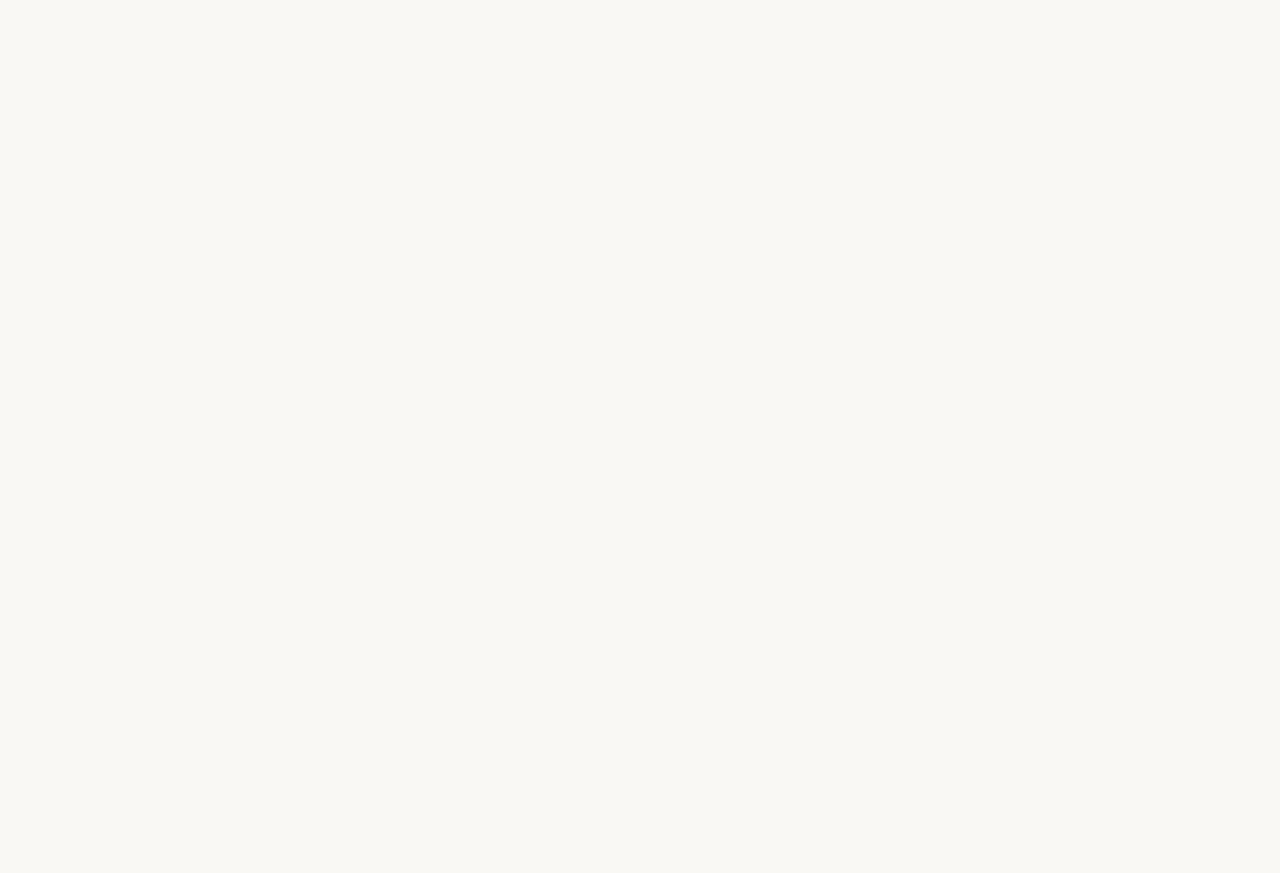
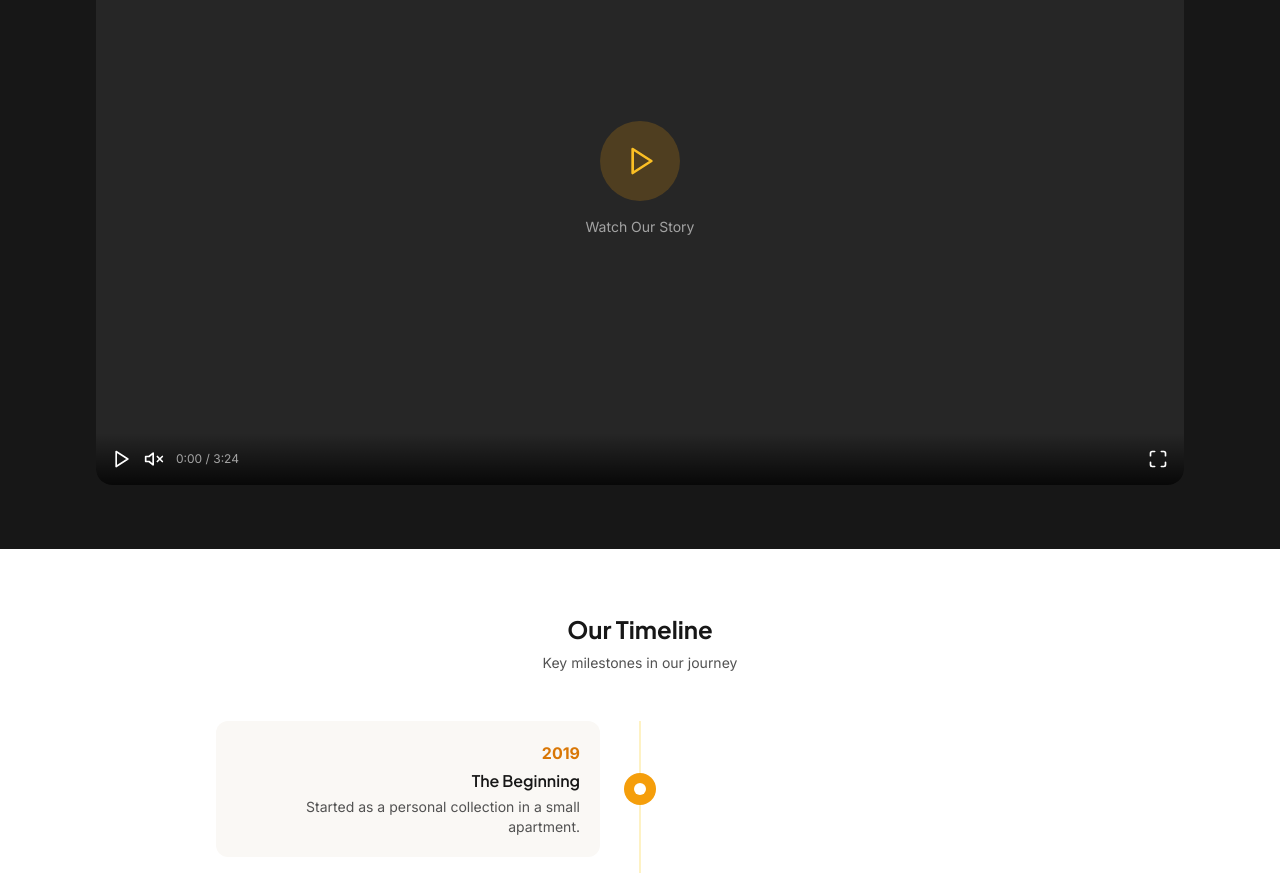
Before and after one commit to LeeDev428/aniki, a Next.js app in the folder frontend/: page /story in a window 1280 px wide. Before the commit this address had no page. Shown: the part 427-1300 px from the top of the page. Before the commit the page ends 800 px from the top, so only its background shows below. Built offline with nearby package versions, Linux system fonts and the light colour scheme.

Commit message:
Create page.tsx

```diff
--- /dev/null
+++ b/frontend/src/app/story/page.tsx
@@ -0,0 +1,201 @@
+'use client'
+
+import { Play, Pause, Volume2, VolumeX, Maximize } from 'lucide-react'
+import { useState } from 'react'
+import PageLayout from '@/components/PageLayout'
+import { FadeIn, StaggerContainer, StaggerItem } from '@/components/animations'
+
+const storyMilestones = [
+  { year: '2019', title: 'The Beginning', description: 'Started as a personal collection in a small apartment.' },
+  { year: '2020', title: 'First Online Store', description: 'Launched our first e-commerce platform.' },
+  { year: '2021', title: 'Brand Partnerships', description: 'Partnered with major manufacturers like Banpresto.' },
+  { year: '2022', title: 'Global Expansion', description: 'Started shipping to over 50 countries.' },
+  { year: '2023', title: 'Community Growth', description: 'Reached 10,000+ happy collectors worldwide.' },
+  { year: '2024', title: 'New Horizons', description: 'Expanding product lines and exclusive releases.' },
+]
+
+const testimonials = [
+  {
+    quote: "Aniki has the best selection of figures I've ever seen. Fast shipping and excellent packaging!",
+    author: 'Sarah T.',
+    location: 'USA',
+    avatar: '👩'
+  },
+  {
+    quote: "Finally found a reliable source for authentic anime figures. Highly recommended!",
+    author: 'Mike K.',
+    location: 'Canada',
+    avatar: '👨'
+  },
+  {
+    quote: "The customer service is top-notch. They helped me track down a rare figure I've been looking for.",
+    author: 'Yuki M.',
+    location: 'Japan',
+    avatar: '👩‍🦰'
+  },
+]
+
+export default function StoryPage() {
+  const [isPlaying, setIsPlaying] = useState(false)
+  const [isMuted, setIsMuted] = useState(true)
+
+  return (
+    <PageLayout>
+      {/* Hero Video Section */}
+      <section className="relative py-16 bg-neutral-900">
+        <div className="max-w-6xl mx-auto px-6 lg:px-8">
+          <FadeIn className="text-center mb-8">
+            <span className="inline-block px-4 py-1.5 mb-4 text-xs font-medium text-honey-400 bg-honey-500/20 rounded-full">
+              Our Journey
+            </span>
+            <h1 className="text-3xl lg:text-4xl font-bold text-white mb-4">
+              The Aniki Story
+            </h1>
+            <p className="text-neutral-400 max-w-2xl mx-auto">
+              From a passionate collector&apos;s dream to a global destination for anime enthusiasts.
+            </p>
+          </FadeIn>
+
+          {/* Video Player Placeholder */}
+          <FadeIn delay={0.2}>
+            <div className="relative aspect-video bg-neutral-800 rounded-2xl overflow-hidden">
+              <div className="absolute inset-0 flex items-center justify-center">
+                <div className="text-center">
+                  <div className="w-20 h-20 mx-auto mb-4 rounded-full bg-honey-500/20 flex items-center justify-center cursor-pointer hover:bg-honey-500/30 transition-colors"
+                    onClick={() => setIsPlaying(!isPlaying)}
+                  >
+                    {isPlaying ? (
+                      <Pause className="w-8 h-8 text-honey-400" />
+                    ) : (
+                      <Play className="w-8 h-8 text-honey-400 ml-1" />
+                    )}
+                  </div>
+                  <p className="text-neutral-400 text-sm">Watch Our Story</p>
+                </div>
+              </div>
+
+              {/* Video Controls */}
+              <div className="absolute bottom-0 left-0 right-0 p-4 bg-gradient-to-t from-black/80 to-transparent">
+                <div className="flex items-center justify-between">
+                  <div className="flex items-center gap-3">
+                    <button
+                      onClick={() => setIsPlaying(!isPlaying)}
+                      className="text-white hover:text-honey-400 transition-colors"
+                    >
+                      {isPlaying ? <Pause className="w-5 h-5" /> : <Play className="w-5 h-5" />}
+                    </button>
+                    <button
+                      onClick={() => setIsMuted(!isMuted)}
+                      className="text-white hover:text-honey-400 transition-colors"
+                    >
+                      {isMuted ? <VolumeX className="w-5 h-5" /> : <Volume2 className="w-5 h-5" />}
+                    </button>
+                    <span className="text-xs text-neutral-400">0:00 / 3:24</span>
+                  </div>
+                  <button className="text-white hover:text-honey-400 transition-colors">
+                    <Maximize className="w-5 h-5" />
+                  </button>
+                </div>
+              </div>
+            </div>
+          </FadeIn>
+        </div>
+      </section>
+
+      {/* Timeline Section */}
+      <section className="py-16 bg-white">
+        <div className="max-w-6xl mx-auto px-6 lg:px-8">
+          <FadeIn className="text-center mb-12">
+            <h2 className="text-2xl font-bold text-neutral-900 mb-2">Our Timeline</h2>
+            <p className="text-neutral-600 text-sm">Key milestones in our journey</p>
+          </FadeIn>
+
+          <div className="relative">
+            {/* Timeline Line */}
+            <div className="absolute left-4 lg:left-1/2 top-0 bottom-0 w-px bg-honey-200 -translate-x-1/2" />
+
+            <StaggerContainer className="space-y-8">
+              {storyMilestones.map((milestone, index) => (
+                <StaggerItem key={index}>
+                  <div className={`flex items-center gap-6 ${index % 2 === 0 ? 'lg:flex-row' : 'lg:flex-row-reverse'}`}>
+                    <div className={`flex-1 ${index % 2 === 0 ? 'lg:text-right' : 'lg:text-left'} hidden lg:block`}>
+                      <div className="p-5 bg-cream rounded-xl inline-block max-w-sm">
+                        <span className="text-honey-600 font-bold">{milestone.year}</span>
+                        <h3 className="font-semibold text-neutral-900 mt-1">{milestone.title}</h3>
+                        <p className="text-sm text-neutral-600 mt-1">{milestone.description}</p>
+                      </div>
+                    </div>
+
+                    {/* Timeline Dot */}
+                    <div className="relative z-10 w-8 h-8 rounded-full bg-honey-500 flex items-center justify-center flex-shrink-0">
+                      <div className="w-3 h-3 rounded-full bg-white" />
+                    </div>
+
+                    <div className="flex-1 lg:hidden">
+                      <div className="p-5 bg-cream rounded-xl">
+                        <span className="text-honey-600 font-bold">{milestone.year}</span>
+                        <h3 className="font-semibold text-neutral-900 mt-1">{milestone.title}</h3>
+                        <p className="text-sm text-neutral-600 mt-1">{milestone.description}</p>
+                      </div>
+                    </div>
+
+                    <div className="flex-1 hidden lg:block" />
+                  </div>
+                </StaggerItem>
+              ))}
+            </StaggerContainer>
+          </div>
+        </div>
+      </section>
+
+      {/* Testimonials Section */}
+      <section className="py-16 bg-cream">
+        <div className="max-w-6xl mx-auto px-6 lg:px-8">
+          <FadeIn className="text-center mb-12">
+            <h2 className="text-2xl font-bold text-neutral-900 mb-2">What Collectors Say</h2>
+            <p className="text-neutral-600 text-sm">Stories from our community</p>
+          </FadeIn>
+
+          <StaggerContainer className="grid md:grid-cols-3 gap-6">
+            {testimonials.map((testimonial, index) => (
+              <StaggerItem key={index}>
+                <div className="p-6 bg-white rounded-xl">
+                  <div className="flex items-center gap-3 mb-4">
+                    <div className="w-10 h-10 rounded-full bg-honey-100 flex items-center justify-center">
+                      <span className="text-xl">{testimonial.avatar}</span>
+                    </div>
+                    <div>
+                      <p className="font-medium text-neutral-900 text-sm">{testimonial.author}</p>
+                      <p className="text-xs text-neutral-500">{testimonial.location}</p>
+                    </div>
+                  </div>
+                  <p className="text-sm text-neutral-600 italic">&ldquo;{testimonial.quote}&rdquo;</p>
+                </div>
+              </StaggerItem>
+            ))}
+          </StaggerContainer>
+        </div>
+      </section>
+
+      {/* CTA Section */}
+      <FadeIn>
+        <section className="py-16 bg-gradient-to-r from-honey-500 to-honey-600">
+          <div className="max-w-6xl mx-auto px-6 lg:px-8 text-center">
+            <h2 className="text-2xl font-bold text-white mb-3">
+              Be Part of Our Story
+            </h2>
+            <p className="text-honey-100 text-sm mb-6 max-w-lg mx-auto">
+              Join our growing community of collectors and discover amazing figures.
+            </p>
+            <a
+              href="/shop"
+              className="inline-flex items-center gap-2 px-6 py-3 bg-white text-honey-600 rounded-full font-medium hover:bg-neutral-100 transition-colors"
+            >
+              Start Collecting
+            </a>
+          </div>
+        </section>
+      </FadeIn>
+    </PageLayout>
+  )
+}
```
